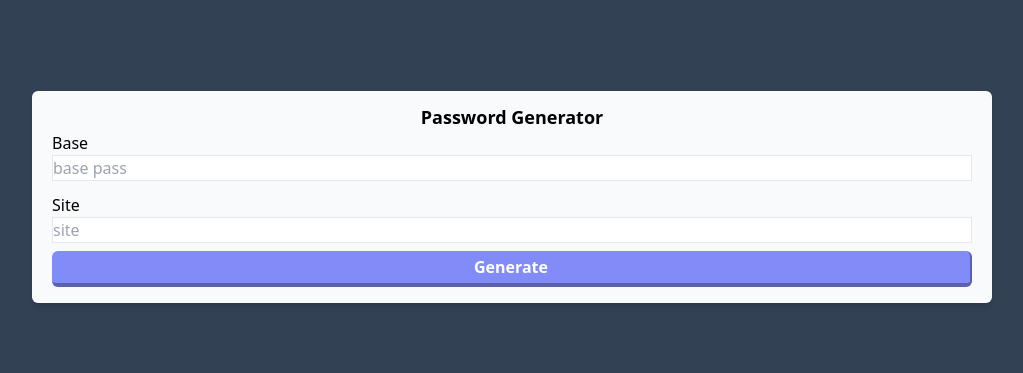
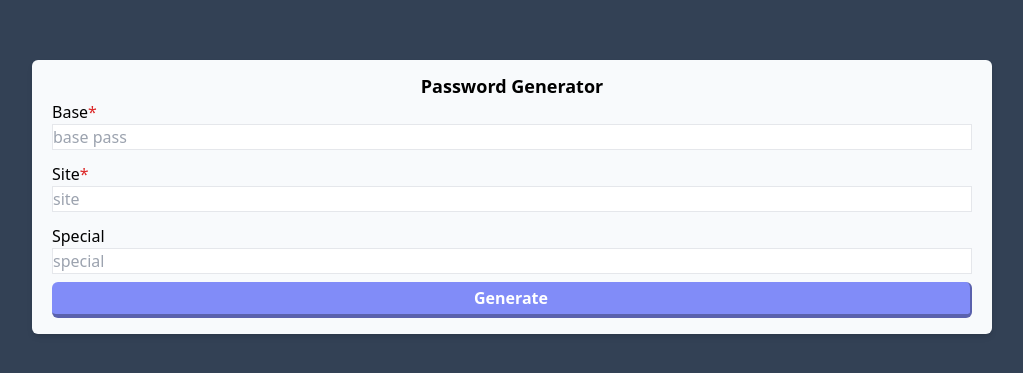
Before and after one commit to feriteja/password-generator, a React (Vite) app: page / in a window 1280 px wide. Shown: the part 203-576 px from the top of the page, without its empty margins (128-1151 px from the left). Built offline with nearby package versions, Linux system fonts and the light colour scheme.

Commit message:
generator 1 & 2

```diff
--- a/src/App.tsx
+++ b/src/App.tsx
@@ -5,13 +5,12 @@ const App = () => {
   const [passWoord, setPassWoord] = useState("");
   const [base, setBase] = useState("");
   const [site, setSite] = useState("");
+  const [special, setSpecial] = useState("");
 
   const generatePass = (e: SyntheticEvent) => {
     e.preventDefault();
 
-    console.log("first");
-    setPassWoord(generator.type1({ base, site }));
-    console.log("second");
+    setPassWoord(generator.type2({ base, site, special }));
   };
   return (
     <div className="flex justify-center items-center  h-screen w-screen bg-slate-700 ">
@@ -22,7 +21,12 @@ const App = () => {
         {passWoord && <p>{passWoord}</p>}
         <form onSubmit={(e) => generatePass(e)} className="space-y-3">
           <div className="flex flex-col">
-            <label htmlFor="base">Base</label>
+            <label
+              htmlFor="base"
+              className="after:content-['*'] after:text-red-600 "
+            >
+              Base
+            </label>
             <input
               onChange={(baseText) => setBase(baseText.target.value)}
               type="text"
@@ -32,12 +36,27 @@ const App = () => {
             />
           </div>
           <div className="flex flex-col">
-            <label htmlFor="site">Site</label>
+            <label
+              htmlFor="site"
+              className="after:content-['*'] after:text-red-600 "
+            >
+              Site
+            </label>
             <input
               onChange={(site) => setSite(site.target.value)}
               type="text"
               id="site"
               placeholder="site"
+              className="border-collapse border outline-none"
+            />
+          </div>
+          <div className="flex flex-col">
+            <label htmlFor="special">Special</label>
+            <input
+              onChange={(special) => setSpecial(special.target.value)}
+              type="text"
+              id="special"
+              placeholder="special"
               className="border-collapse border outline-none"
             />
           </div>
--- a/src/logic/generator.ts
+++ b/src/logic/generator.ts
@@ -1,6 +1,10 @@
-type inputPass = { base: string; site: string };
+type inputPass = { base: string; site: string; special?: string };
 
 const alphabet = [..."abcdefghijklmnopqrstuvwxyz"];
+const special1 = [2, 5, 0, 9, 1, 9, 9, 6];
+const special2 = [1, 9, 9, 6, 2, 5, 0, 9];
+const special3 = [0, 9, 2, 5, 1, 9, 9, 6];
+const special4 = [1, 9, 9, 6, 0, 9, 2, 5];
 
 export const alphabetPosition = (charr: string) => {
   const numberOrder =
@@ -9,17 +13,53 @@ export const alphabetPosition = (charr: string) => {
 };
 
 export const generator = {
-  type1: (pass: inputPass) => {
-    const newPass = [...pass.base];
-    const site = [...pass.site];
-
-    site.forEach((val) => {
-      const position = alphabetPosition(val);
-      newPass.splice(position, 0, val);
-    });
-    return newPass.join("");
-  },
-  type2: (pass: inputPass) => {},
+  type1: (pass: inputPass) => passGenerateType1(pass),
+  type2: (pass: inputPass) => passGenerateType2(pass),
   type3: (pass: inputPass) => {},
   type4: (pass: inputPass) => {},
 };
+
+const passGenerateType1 = (pass: inputPass) => {
+  const newPass = [...pass.base].slice(0, 7);
+  const site = [...pass.site].slice(0, 3);
+  const special = [...(pass.special || "")];
+
+  site.forEach((val) => {
+    let position = alphabetPosition(val);
+    if (position > newPass.length) position %= newPass.length;
+
+    newPass.splice(position, 0, val);
+  });
+
+  special.forEach((val, idx) => {
+    const position = special1[idx] % newPass.length;
+    newPass.splice(position, 0, val);
+  });
+
+  return newPass.join("");
+};
+
+const passGenerateType2 = (pass: inputPass) => {
+  const upperCaseOption = [0, 3, 6];
+  const newPass = [...pass.base].slice(0, 6).map((val, idx) => {
+    const checkCharr = upperCaseOption.includes(idx);
+    if (checkCharr) return val.toUpperCase();
+    return val;
+  });
+  const site = [...pass.site].slice(0, 3);
+  const special = [...(pass.special || "")];
+
+  site.forEach((val) => {
+    let position = alphabetPosition(val);
+    if (position > newPass.length) position %= newPass.length;
+
+    newPass.splice(position, 0, val);
+  });
+
+  special.forEach((val, idx) => {
+    const position = special2[idx] % newPass.length;
+    newPass.splice(position, 0, val);
+  });
+
+  return newPass.join("");
+};
```
